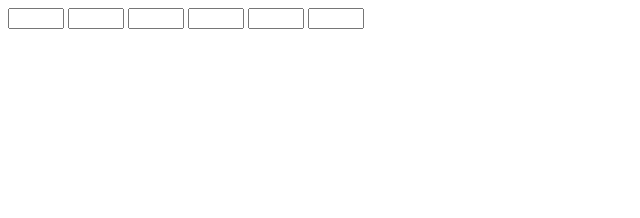
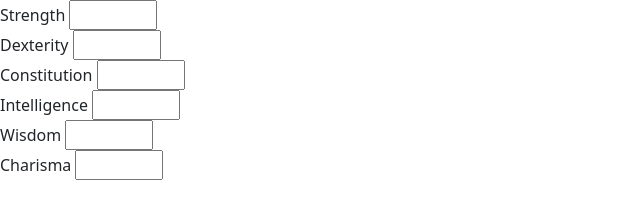
Before and after one commit to brianrshort/coding-exercises-2021-2022, a plain HTML site: page duckett-html/form-practice/index.html in a window 1280 px wide. Shown: the whole page, without its empty margins (0-640 px from the left). Drawn offline with nearby package versions, Linux system fonts and the light colour scheme.

Commit message:
Add bootstrap cdn and form-group divs

```diff
--- a/duckett-html/form-practice/index.html
+++ b/duckett-html/form-practice/index.html
@@ -5,16 +5,40 @@
     <meta http-equiv="X-UA-Compatible" content="IE=edge">
     <meta name="viewport" content="width=device-width, initial-scale=1.0">
     <title>Document</title>
+    <!-- CSS only -->
+<link href="https://cdn.jsdelivr.net/npm/bootstrap@5.1.3/dist/css/bootstrap.min.css" rel="stylesheet" integrity="sha384-1BmE4kWBq78iYhFldvKuhfTAU6auU8tT94WrHftjDbrCEXSU1oBoqyl2QvZ6jIW3" crossorigin="anonymous">
 </head>
 <body>
     <form id="characterForm">
-        <input type="number" name="str" id="str" min=1 max=18>
-        <input type="number" name="dex" id="dex" min=1 max=18>
-        <input type="number" name="con" id="con" min=1 max=18>
-        <input type="number" name="int" id="int" min=1 max=18>
-        <input type="number" name="wis" id="wis" min=1 max=18>
-        <input type="number" name="chr" id="chr" min=1 max=18>
+        <div class="form-group">
+            <label for="str">Strength</label>
+            <input type="number" name="str" id="str" min=1 max=18>
+        </div>
 
+        <div class="form-group">
+            <label for="str">Dexterity</label>
+            <input type="number" name="dex" id="dex" min=1 max=18>
+        </div>
+
+        <div class="form-group">
+            <label for="str">Constitution</label>
+            <input type="number" name="con" id="con" min=1 max=18>
+        </div>
+
+        <div class="form-group">
+            <label for="str">Intelligence</label>
+            <input type="number" name="int" id="int" min=1 max=18>
+        </div>
+
+        <div class="form-group">
+            <label for="str">Wisdom</label>
+            <input type="number" name="wis" id="wis" min=1 max=18>
+        </div>
+
+        <div class="form-group">
+            <label for="str">Charisma</label>
+            <input type="number" name="chr" id="chr" min=1 max=18>
+        </div>
 
 
     </form>
```
